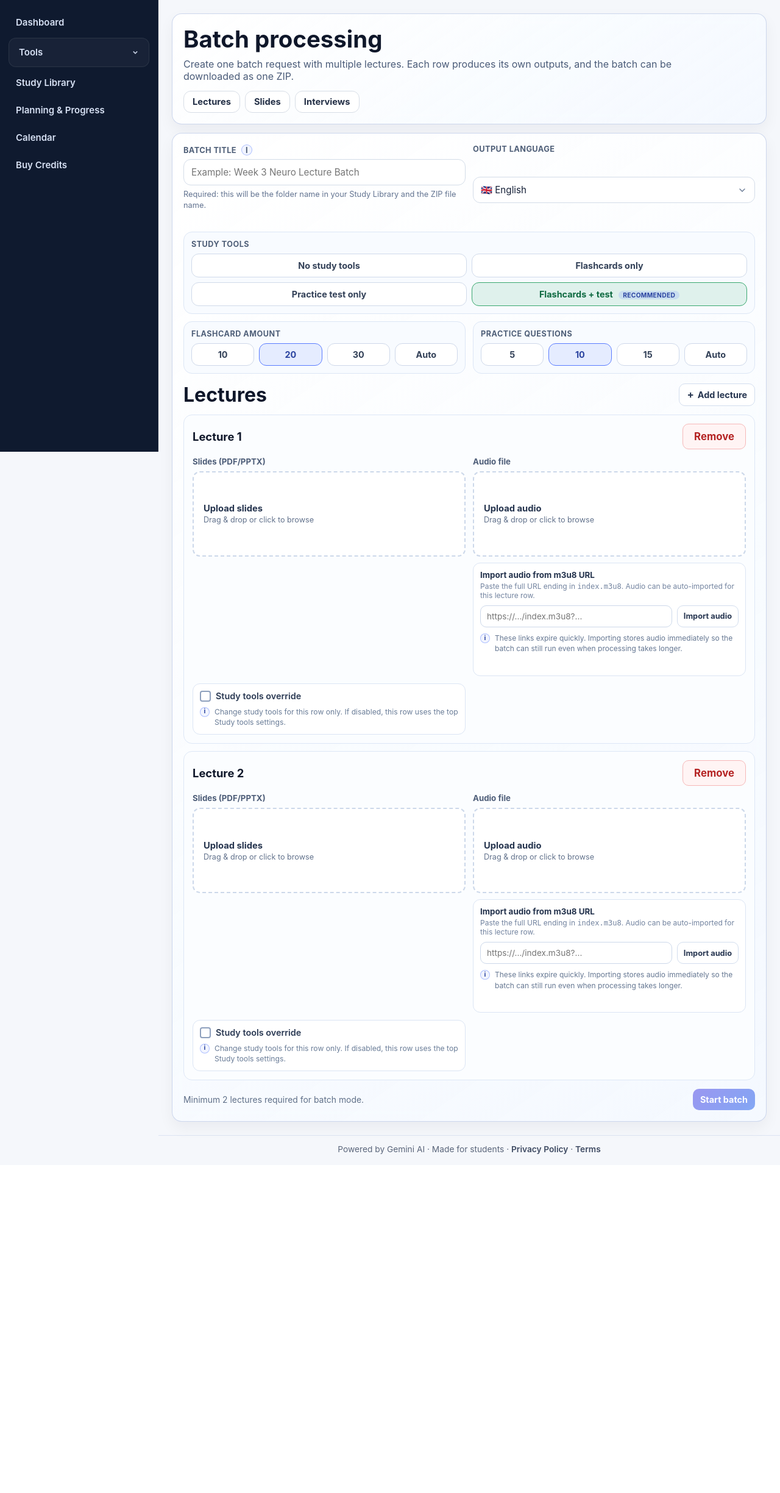
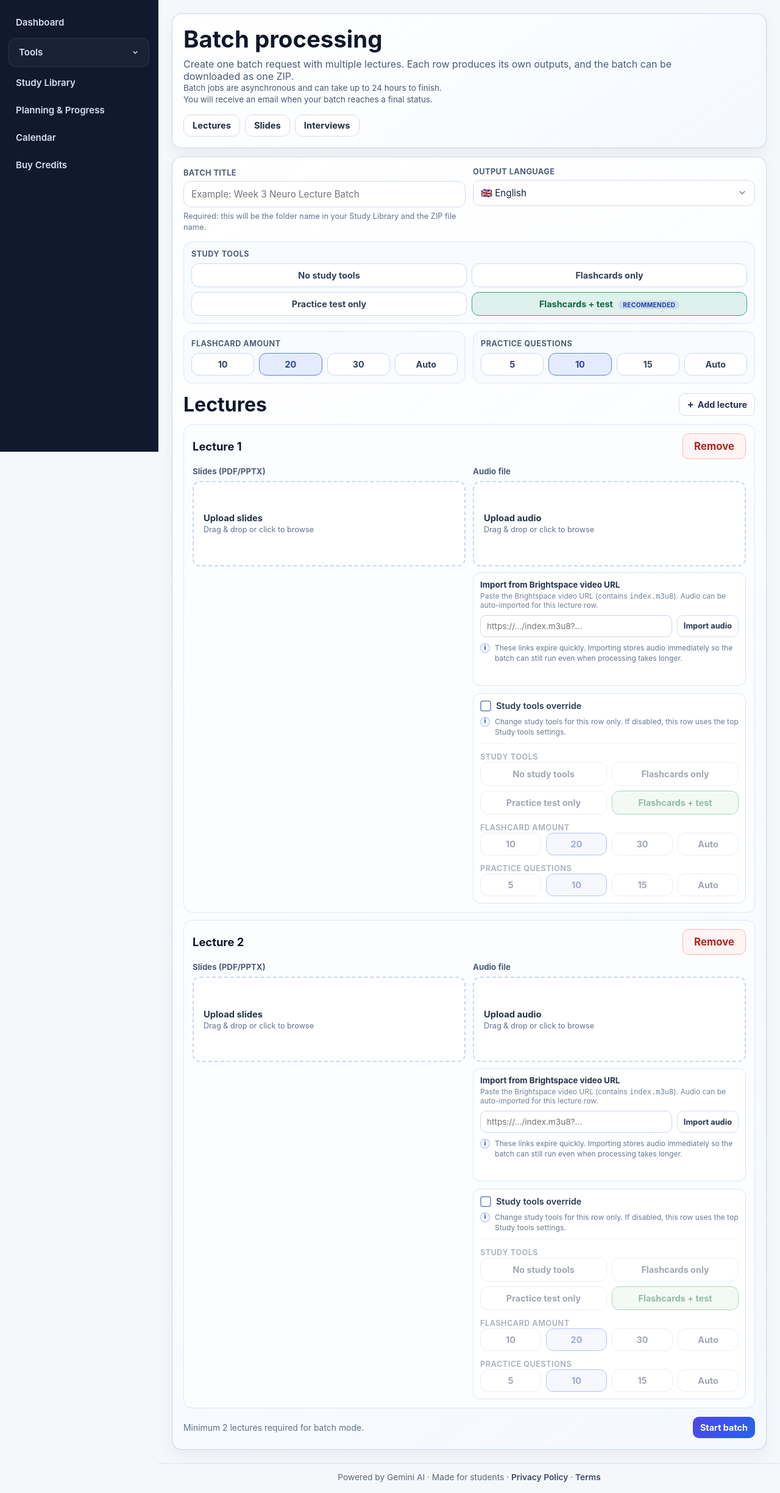
Before and after one commit to xs4cnw82dx-jpg/lecture-processor, a Python web app: template templates/batch_mode.html in a window 1280 px wide. Shown: the part 59-2508 px from the top of the page at 61% size. Before the commit the page ends 1952 px from the top, so only its background shows below. Run offline with Jinja, Linux system fonts and the light colour scheme; the template is opened without the code that fills it, so the values that code supplies are empty; some libraries are stand-ins or nearby versions.

Commit message:
Polish batch mode UI and add completion email notifications

```diff
--- a/static/css/batch-mode.css
+++ b/static/css/batch-mode.css
@@ -12,6 +12,13 @@
   margin: 0;
   color: #4a5b78;
   max-width: 880px;
+}
+
+.batch-hero-note {
+  margin-top: 8px;
+  font-size: 0.84rem;
+  line-height: 1.45;
+  color: #5d6f8c;
 }
 
 .mode-links {
@@ -55,6 +62,7 @@
 .field-control {
   display: grid;
   gap: 6px;
+  align-content: start;
 }
 
 .field-control > span,
@@ -66,42 +74,14 @@
   letter-spacing: 0.03em;
 }
 
-.field-label-row {
-  display: inline-flex;
-  align-items: center;
-  gap: 8px;
-}
-
-.field-info-dot {
-  width: 18px;
-  height: 18px;
-  border-radius: 999px;
-  border: 1px solid rgba(90, 124, 255, 0.45);
-  background: rgba(90, 124, 255, 0.08);
-  color: #2a43a0;
-  display: inline-flex;
-  align-items: center;
-  justify-content: center;
-  font-size: 0.7rem;
-  font-weight: 700;
-  cursor: help;
-}
-
 .field-help {
   font-size: 0.8rem;
   color: #637491;
   line-height: 1.4;
 }
 
-.field-error {
-  min-height: 1.1em;
-  font-size: 0.8rem;
-  color: #b42323;
-}
-
-#batch-title.invalid {
-  border-color: #ef9a9a;
-  box-shadow: 0 0 0 3px rgba(228, 81, 81, 0.12);
+.field-control-language {
+  margin-top: -2px;
 }
 
 .field-control input {
@@ -123,8 +103,7 @@
 .btn:focus,
 .row-upload-zone:focus,
 .row-upload-zone:focus-within,
-.row-url-input:focus,
-.field-info-dot:focus {
+.row-url-input:focus {
   outline: 2px solid #5a7cff;
   outline-offset: 2px;
 }
@@ -642,13 +621,13 @@
 }
 
 .interview-extra-chip:hover {
-  border-color: #5a7cff;
+  border-color: #39a86f;
 }
 
 .interview-extra-chip.active {
-  border-color: #5a7cff;
-  background: rgba(90, 124, 255, 0.12);
-  color: #2549b6;
+  border-color: #39a86f;
+  background: rgba(57, 168, 111, 0.13);
+  color: #0e6a41;
 }
 
 .row-override {
@@ -676,24 +655,30 @@
 
 .row-override-panel {
   display: grid;
-  max-height: 0;
-  opacity: 0;
+  opacity: 0.45;
   pointer-events: none;
-  overflow: hidden;
-  margin-top: 0;
-  border-top: 0;
-  padding-top: 0;
-  gap: 10px;
-  transition: max-height 0.2s ease, opacity 0.2s ease, margin-top 0.2s ease, padding-top 0.2s ease;
-}
-
-.row-override-panel.visible {
-  max-height: 560px;
-  opacity: 1;
-  pointer-events: auto;
   margin-top: 10px;
   border-top: 1px solid #e5ebf5;
   padding-top: 10px;
+  gap: 10px;
+  transition: opacity 0.18s ease;
+}
+
+.row-override-panel.enabled {
+  opacity: 1;
+  pointer-events: auto;
+}
+
+.row-field-override {
+  grid-column: 2;
+}
+
+.batch-row.mode-slides .row-field-override {
+  margin-top: 22px;
+}
+
+.batch-row.mode-lecture .row-field--audio .row-override {
+  margin-top: 4px;
 }
 
 .rows-foot {
@@ -828,6 +813,12 @@ th {
     grid-template-columns: 1fr;
   }
 
+  .row-field-override,
+  .batch-row.mode-slides .row-field-override {
+    grid-column: auto;
+    margin-top: 0;
+  }
+
   .batch-summary {
     grid-template-columns: 1fr;
   }
--- a/static/js/batch-mode.js
+++ b/static/js/batch-mode.js
@@ -57,7 +57,6 @@
   var rowsMinimumNote = document.getElementById('rows-minimum-note');
   var statusRowHeader = document.getElementById('status-row-header');
   var batchTitleInput = document.getElementById('batch-title');
-  var batchTitleError = document.getElementById('batch-title-error');
 
   var outputLanguageInput = document.getElementById('output-language');
   var outputLanguageButton = document.getElementById('output-language-button');
@@ -87,6 +86,7 @@
   var rowStates = new Map();
   var currentBatchId = '';
   var pollTimer = null;
+  var queryBatchId = '';
 
   function modeMeta() {
     return MODE_META[mode] || MODE_META['lecture-notes'];
@@ -117,19 +117,9 @@
     return rowsWrap ? rowsWrap.querySelectorAll('.batch-row').length : 0;
   }
 
-  function setBatchTitleError(message) {
-    if (batchTitleError) batchTitleError.textContent = String(message || '').trim();
-    if (batchTitleInput) batchTitleInput.classList.toggle('invalid', !!String(message || '').trim());
-  }
-
   function hasValidBatchTitle() {
     var value = String((batchTitleInput && batchTitleInput.value) || '').trim();
     return value.length > 0;
-  }
-
-  function syncSubmitEnabled() {
-    if (!submitBtn) return;
-    submitBtn.disabled = !hasValidBatchTitle();
   }
 
   function formatDate(secondsValue) {
@@ -458,7 +448,7 @@
     }
     var url = getRowM3u8Url(rowNode);
     if (!url) {
-      setRowAudioImportStatus(rowNode, 'Paste the index.m3u8 URL first.', 'error');
+      setRowAudioImportStatus(rowNode, 'Paste the Brightspace video URL first.', 'error');
       return Promise.resolve({ ok: false, reason: 'empty-url' });
     }
 
@@ -486,10 +476,10 @@
         return { response: response, payload: payload };
       });
     }).then(function (result) {
-      if (!result.response.ok) {
-        setRowAudioImportStatus(rowNode, 'Import failed: ' + String(result.payload.error || 'Could not import audio from URL.'), 'error');
-        return { ok: false, reason: 'import-failed' };
-      }
+        if (!result.response.ok) {
+          setRowAudioImportStatus(rowNode, 'Import failed: ' + String(result.payload.error || 'Could not import audio from URL.'), 'error');
+          return { ok: false, reason: 'import-failed' };
+        }
       return applyRowImportedAudio(
         rowNode,
         result.payload,
@@ -500,7 +490,7 @@
         return { ok: true, reason: 'imported' };
       });
     }).catch(function () {
-      setRowAudioImportStatus(rowNode, 'Import failed: Could not import audio from URL. Please try again.', 'error');
+      setRowAudioImportStatus(rowNode, 'Import failed: Could not import audio from Brightspace video URL. Please try again.', 'error');
       return { ok: false, reason: 'network-error' };
     }).finally(function () {
       setRowAudioImportPending(rowNode, false);
@@ -670,7 +660,7 @@
     if (!enabledCheckbox || !panel) return;
 
     var syncOverrideVisible = function () {
-      panel.classList.toggle('visible', !!enabledCheckbox.checked);
+      panel.classList.toggle('enabled', !!enabledCheckbox.checked);
     };
 
     enabledCheckbox.addEventListener('change', syncOverrideVisible);
@@ -725,8 +715,53 @@
     var ordinal = rowCount() + 1;
     var rowId = makeRowId();
 
+    var overrideBlockHtml = mode !== 'interview' ? (
+      '<div class="row-override">' +
+      '  <div class="row-override-head">' +
+      '    <label class="custom-check">' +
+      '      <input type="checkbox" data-field="override-enabled">' +
+      '      <span class="custom-check-box" aria-hidden="true"><svg viewBox="0 0 24 24" fill="none" stroke="currentColor" stroke-width="3"><polyline points="20 6 9 17 4 12"></polyline></svg></span>' +
+      '      <span class="custom-check-label">Study tools override</span>' +
+      '    </label>' +
+      '    <div class="row-override-help"><span class="info-dot" aria-hidden="true">i</span><span>Change study tools for this row only. If disabled, this row uses the top Study tools settings.</span></div>' +
+      '  </div>' +
+      '  <div class="row-override-panel" data-override-panel>' +
+      '    <input type="hidden" data-field="override-study" value="both">' +
+      '    <input type="hidden" data-field="override-flashcards" value="20">' +
+      '    <input type="hidden" data-field="override-questions" value="10">' +
+      '    <div>' +
+      '      <span class="control-label">Study tools</span>' +
+      '      <div class="tool-chip-grid">' +
+      '        <button type="button" class="tool-chip" data-override-study-chip="none">No study tools</button>' +
+      '        <button type="button" class="tool-chip" data-override-study-chip="flashcards">Flashcards only</button>' +
+      '        <button type="button" class="tool-chip" data-override-study-chip="test">Practice test only</button>' +
+      '        <button type="button" class="tool-chip active" data-override-study-chip="both">Flashcards + test</button>' +
+      '      </div>' +
+      '    </div>' +
+      '    <div data-override-flashcards-wrap>' +
+      '      <span class="control-label">Flashcard amount</span>' +
+      '      <div class="amount-chips">' +
+      '        <button type="button" class="amount-chip" data-override-flashcards-chip="10">10</button>' +
+      '        <button type="button" class="amount-chip active" data-override-flashcards-chip="20">20</button>' +
+      '        <button type="button" class="amount-chip" data-override-flashcards-chip="30">30</button>' +
+      '        <button type="button" class="amount-chip" data-override-flashcards-chip="auto">Auto</button>' +
+      '      </div>' +
+      '    </div>' +
+      '    <div data-override-questions-wrap>' +
+      '      <span class="control-label">Practice questions</span>' +
+      '      <div class="amount-chips">' +
+      '        <button type="button" class="amount-chip" data-override-questions-chip="5">5</button>' +
+      '        <button type="button" class="amount-chip active" data-override-questions-chip="10">10</button>' +
+      '        <button type="button" class="amount-chip" data-override-questions-chip="15">15</button>' +
+      '        <button type="button" class="amount-chip" data-override-questions-chip="auto">Auto</button>' +
+      '      </div>' +
+      '    </div>' +
+      '  </div>' +
+      '</div>'
+    ) : '';
+
     var slidesFieldHtml = meta.requiresSlides ? (
-      '<div class="row-field">' +
+      '<div class="row-field row-field--slides">' +
       '  <span class="row-label">Slides (PDF/PPTX)</span>' +
       '  <div class="row-upload-zone" data-upload-zone="slides" tabindex="0">' +
       '    <div class="row-upload-title">Upload slides</div>' +
@@ -746,7 +781,7 @@
     ) : '';
 
     var audioFieldHtml = meta.requiresAudio ? (
-      '<div class="row-field">' +
+      '<div class="row-field row-field--audio">' +
       '  <span class="row-label">Audio file</span>' +
       '  <div class="row-upload-zone" data-upload-zone="audio" tabindex="0">' +
       '    <div class="row-upload-title">Upload audio</div>' +
@@ -767,8 +802,8 @@
           ? (
             '  <div class="row-url-import" data-audio-url-wrap>' +
             '    <div class="row-url-head">' +
-            '      <strong>Import audio from m3u8 URL</strong>' +
-            '      <span>Paste the full URL ending in <code>index.m3u8</code>. Audio can be auto-imported for this lecture row.</span>' +
+            '      <strong>Import from Brightspace video URL</strong>' +
+            '      <span>Paste the Brightspace video URL (contains <code>index.m3u8</code>). Audio can be auto-imported for this lecture row.</span>' +
             '    </div>' +
             '    <div class="row-url-row">' +
             '      <input type="url" class="row-url-input" data-field="m3u8" placeholder="https://.../index.m3u8?..." autocomplete="off">' +
@@ -779,7 +814,8 @@
             '      <span>These links expire quickly. Importing stores audio immediately so the batch can still run even when processing takes longer.</span>' +
             '    </div>' +
             '    <div class="row-url-status" data-field="m3u8-status" aria-live="polite"></div>' +
-            '  </div>'
+            '  </div>' +
+            overrideBlockHtml
           )
           : ''
       ) +
@@ -797,55 +833,13 @@
       '</div>'
     ) : '';
 
-    var overrideHtml = mode !== 'interview' ? (
-      '<div class="row-field">' +
-      '  <div class="row-override">' +
-      '    <div class="row-override-head">' +
-      '      <label class="custom-check">' +
-      '        <input type="checkbox" data-field="override-enabled">' +
-      '        <span class="custom-check-box" aria-hidden="true"><svg viewBox="0 0 24 24" fill="none" stroke="currentColor" stroke-width="3"><polyline points="20 6 9 17 4 12"></polyline></svg></span>' +
-      '        <span class="custom-check-label">Study tools override</span>' +
-      '      </label>' +
-      '      <div class="row-override-help"><span class="info-dot" aria-hidden="true">i</span><span>Change study tools for this row only. If disabled, this row uses the top Study tools settings.</span></div>' +
-      '    </div>' +
-      '    <div class="row-override-panel" data-override-panel>' +
-      '      <input type="hidden" data-field="override-study" value="both">' +
-      '      <input type="hidden" data-field="override-flashcards" value="20">' +
-      '      <input type="hidden" data-field="override-questions" value="10">' +
-      '      <div>' +
-      '        <span class="control-label">Study tools</span>' +
-      '        <div class="tool-chip-grid">' +
-      '          <button type="button" class="tool-chip" data-override-study-chip="none">No study tools</button>' +
-      '          <button type="button" class="tool-chip" data-override-study-chip="flashcards">Flashcards only</button>' +
-      '          <button type="button" class="tool-chip" data-override-study-chip="test">Practice test only</button>' +
-      '          <button type="button" class="tool-chip active" data-override-study-chip="both">Flashcards + test</button>' +
-      '        </div>' +
-      '      </div>' +
-      '      <div data-override-flashcards-wrap>' +
-      '        <span class="control-label">Flashcard amount</span>' +
-      '        <div class="amount-chips">' +
-      '          <button type="button" class="amount-chip" data-override-flashcards-chip="10">10</button>' +
-      '          <button type="button" class="amount-chip active" data-override-flashcards-chip="20">20</button>' +
-      '          <button type="button" class="amount-chip" data-override-flashcards-chip="30">30</button>' +
-      '          <button type="button" class="amount-chip" data-override-flashcards-chip="auto">Auto</button>' +
-      '        </div>' +
-      '      </div>' +
-      '      <div data-override-questions-wrap>' +
-      '        <span class="control-label">Practice questions</span>' +
-      '        <div class="amount-chips">' +
-      '          <button type="button" class="amount-chip" data-override-questions-chip="5">5</button>' +
-      '          <button type="button" class="amount-chip active" data-override-questions-chip="10">10</button>' +
-      '          <button type="button" class="amount-chip" data-override-questions-chip="15">15</button>' +
-      '          <button type="button" class="amount-chip" data-override-questions-chip="auto">Auto</button>' +
-      '        </div>' +
-      '      </div>' +
-      '    </div>' +
-      '  </div>' +
-      '</div>'
+    var overrideHtml = mode === 'slides-only' ? (
+      '<div class="row-field row-field-override">' + overrideBlockHtml + '</div>'
     ) : '';
 
+    var rowModeClass = mode === 'lecture-notes' ? 'mode-lecture' : (mode === 'slides-only' ? 'mode-slides' : 'mode-interview');
     var card = document.createElement('article');
-    card.className = 'batch-row';
+    card.className = 'batch-row ' + rowModeClass;
     card.dataset.rowId = rowId;
     card.innerHTML =
       '<div class="batch-row-head">' +
@@ -923,7 +917,7 @@
 
         if (!audioFile && !importedToken && !m3u8Url) {
           if (mode === 'lecture-notes') {
-            throw new Error(meta.singular + ' ' + rowOrdinal + ': provide an audio file or import from m3u8 URL.');
+            throw new Error(meta.singular + ' ' + rowOrdinal + ': provide an audio file or import from Brightspace video URL.');
           }
           throw new Error(meta.singular + ' ' + rowOrdinal + ': provide an audio file.');
         }
@@ -1079,7 +1073,7 @@
           silentIfAlreadyImported: true,
         }).then(function (result) {
           if (!result || !result.ok) {
-            throw new Error('Lecture ' + String(index + 1) + ': could not auto-import the m3u8 URL. Please import it manually or upload audio.');
+            throw new Error('Lecture ' + String(index + 1) + ': could not auto-import the Brightspace video URL. Please import it manually or upload audio.');
           }
           if (result.reason === 'imported') importedCount += 1;
           return true;
@@ -1101,14 +1095,13 @@
     }
     if (!submitBtn) return;
     if (!hasValidBatchTitle()) {
-      setBatchTitleError('Batch title is required.');
+      showShellToast('Batch title is required.', 'error');
       if (batchTitleInput) batchTitleInput.focus();
       return;
     }
 
     submitBtn.disabled = true;
     submitBtn.textContent = 'Starting...';
-    setBatchTitleError('');
 
     try {
       await runAutoImportSweepBeforeStart();
@@ -1128,11 +1121,33 @@
       if (pollTimer) window.clearInterval(pollTimer);
       pollTimer = window.setInterval(refreshBatchStatus, 5000);
     } catch (error) {
-      alert(String(error && error.message ? error.message : error));
+      showShellToast(String(error && error.message ? error.message : error), 'error');
     } finally {
       submitBtn.textContent = 'Start batch';
-      syncSubmitEnabled();
+      submitBtn.disabled = false;
     }
+  }
+
+  function startPollingForBatch() {
+    if (!currentBatchId) return;
+    if (statusPanel) statusPanel.style.display = 'block';
+    if (!auth || !auth.currentUser) return;
+    refreshBatchStatus();
+    if (pollTimer) window.clearInterval(pollTimer);
+    pollTimer = window.setInterval(refreshBatchStatus, 5000);
+  }
+
+  function restoreBatchIdFromQuery() {
+    try {
+      var params = new URLSearchParams(window.location.search || '');
+      var value = String(params.get('batch_id') || '').trim();
+      queryBatchId = value;
+    } catch (_error) {
+      queryBatchId = '';
+    }
+    if (!queryBatchId) return;
+    currentBatchId = queryBatchId;
+    startPollingForBatch();
   }
 
   function wireEvents() {
@@ -1151,13 +1166,8 @@
 
     if (batchTitleInput) {
       batchTitleInput.addEventListener('input', function () {
-        if (hasValidBatchTitle()) setBatchTitleError('');
-        syncSubmitEnabled();
-      });
-      batchTitleInput.addEventListener('blur', function () {
-        if (!hasValidBatchTitle()) {
-          setBatchTitleError('Batch title is required.');
-        }
+        if (!submitBtn) return;
+        submitBtn.disabled = false;
       });
     }
 
@@ -1231,10 +1241,14 @@
     updateTopControls();
     ensureMinimumRows();
     wireEvents();
-    syncSubmitEnabled();
+    restoreBatchIdFromQuery();
 
     if (auth) {
       auth.onAuthStateChanged(function (user) {
+        if (user && queryBatchId) {
+          currentBatchId = queryBatchId;
+          startPollingForBatch();
+        }
         if (!user) {
           currentBatchId = '';
           if (pollTimer) {
--- a/static/js/reader.js
+++ b/static/js/reader.js
@@ -120,7 +120,7 @@
     if (sourceType === 'url') {
       urlWrap.style.display = '';
       dropzoneWrap.style.display = 'none';
-      setAdvancedOpen(false);
+      setAdvancedOpen(true);
       return;
     }
 
--- a/templates/batch_mode.html
+++ b/templates/batch_mode.html
@@ -20,6 +20,10 @@
     <section class="shell-panel batch-hero">
       <h1>Batch processing</h1>
       <p id="batch-hero-description">Create one batch request with multiple lectures. Each row produces its own outputs, and the batch can be downloaded as one ZIP.</p>
+      <p class="batch-hero-note">
+        Batch jobs are asynchronous and can take up to 24 hours to finish.<br>
+        You will receive an email when your batch reaches a final status.
+      </p>
       <div class="mode-links">
         <a href="/batch_mode" class="mode-link{% if forced_mode == 'lecture-notes' %} active{% endif %}">Lectures</a>
         <a href="/batch_mode_slides_extraction" class="mode-link{% if forced_mode == 'slides-only' %} active{% endif %}">Slides</a>
@@ -31,15 +35,11 @@
       <form id="batch-form" class="batch-form" novalidate>
         <div class="batch-grid">
           <label class="field-control">
-            <div class="field-label-row">
-              <span>Batch title</span>
-              <span class="field-info-dot" tabindex="0" aria-label="This title is required. It will be used as the Study Library folder name and as the ZIP filename." title="This title is required. It will be used as the Study Library folder name and as the ZIP filename.">i</span>
-            </div>
+            <span>Batch title</span>
             <input id="batch-title" name="batch_title" placeholder="Example: Week 3 Neuro Lecture Batch" maxlength="120" required>
             <small class="field-help">Required: this will be the folder name in your Study Library and the ZIP file name.</small>
-            <small class="field-error" id="batch-title-error" role="alert"></small>
           </label>
-          <div class="field-control">
+          <div class="field-control field-control-language">
             <span>Output language</span>
             <input type="hidden" id="output-language" name="output_language" value="english">
             <div class="app-select" id="output-language-picker">
--- a/templates/index.html
+++ b/templates/index.html
@@ -171,7 +171,7 @@ Total: 0</div></button>
                 <div class="upload-url-import" id="audio-url-import">
                     <div class="upload-url-import-head">
                         <strong>Import from Brightspace video URL</strong>
-                        <span class="upload-url-import-hint">Paste the m3u8 URL from browser network tools.</span>
+                        <span class="upload-url-import-hint">Paste the Brightspace video URL from browser network tools.</span>
                     </div>
                     <div class="upload-url-import-row">
                         <input type="url" id="audio-url-input" class="upload-url-input" placeholder="https://.../index.m3u8?..." autocomplete="off">
```
Also changed, not shown: lecture_processor/domains/ai/batch_orchestrator.py (+109 -0 lines), lecture_processor/runtime/core.py (+17 -0 lines), lecture_processor/services/notification_service.py (added, +83 -0 lines), lecture_processor/services/upload_api_service.py (+7 -3 lines), templates/tools.html (+17 -19 lines), tests/test_batch_mode.py (+106 -0 lines), static/js/index-app.js.
